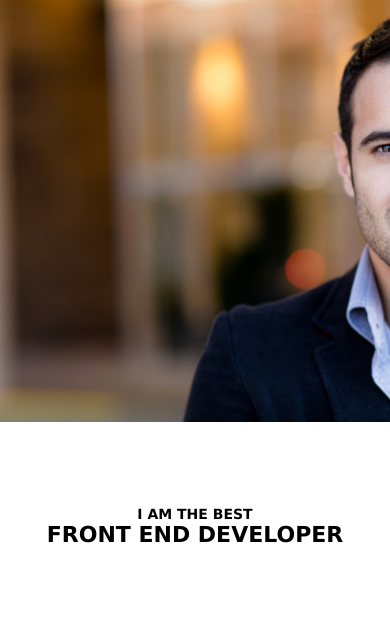
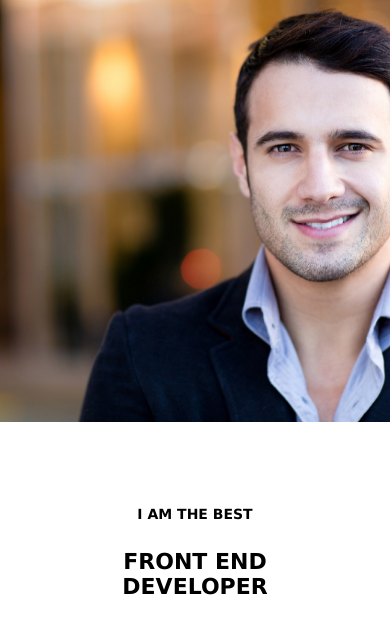
Before and after one commit to JoannaSw/responsive-website-v1, a plain HTML site: page index.html in a window 390 px wide. Drawn offline with Linux system fonts and the light colour scheme.

Commit message:
positions-added

```diff
--- a/css/responsive.css
+++ b/css/responsive.css
@@ -8,46 +8,56 @@ body {
         background-image: url(obrazy/man-1.jpg);
         background-repeat: no-repeat;
         background-size: cover;
+        background-position: center;
         color: #FFFFFF;
         text-transform: uppercase;
         text-align: left;
         font-family: Verdana;
         margin: 0;
+        position: relative;
     }
     #header .header__h1 {
-        font-size: 16px;
-        padding-top: 50vh;
-        padding-left: 5vh;
+        font-size: 20px;
+        position: absolute;
+        top: 40%;
+        left: 2%;
         margin: 0;
     }
     #header .header__h2 {
-        font-size: 26px;
-        padding-left: 5vh;
+        font-size: 30px;
+        position: absolute;
+        top: 48%;
+        left: 2%;
         margin: 0;
     }
 }
 
-@media all and (max-width: 1170px) {
+@media all and (max-width: 1170px) and (min-width: 992px) {
     #header {
         height: 70vh;
         background-image: url(obrazy/man-2.jpg);
         background-repeat: no-repeat;
         background-size: cover;
+        background-position: center;
         color: #FFFFFF;
         text-transform: uppercase;
         text-align: left;
         font-family: Verdana;
         margin: 0;
+        position: relative;
     }
-    #header .header__h1 {
-        font-size: 14px;
-        padding-top: 20vh;
-        padding-left: 75vh;
+    .header__h1 {
+        font-size: 20px;
+        position: absolute;
+        top: 15%;
+        left: 60%;
         margin: 0;
     }
-    #header .header__h2 {
-        font-size: 22px;
-        padding-left: 75vh;
+    .header__h2 {
+        font-size: 28px;
+        position: absolute;
+        top: 24%;
+        left: 60%;
         margin: 0;
     }
 }
@@ -58,20 +68,28 @@ body {
         background-image: url(obrazy/man-1.jpg);
         background-repeat: no-repeat;
         background-size: cover;
+        background-position: center;
         color: #000000;
         text-transform: uppercase;
         font-family: Verdana;
         text-align: center;
         margin: 0;
+        position: relative;
     }
-    #header .header__h1 {
+    .header__h1 {
         font-size: 14px;
-        padding: 60vh 0 0 0;
+        position: absolute;
+        top: 120%;
+        right: 50%;
+        transform: translateX(50%);
         margin: 0;
     }
-    #header .header__h2 {
+    .header__h2 {
         font-size: 22px;
-        padding: 0;
+        position: absolute;
+        top: 130%;
+        right: 50%;
+        transform: translateX(50%);
         margin: 0;
     }
 }
```
